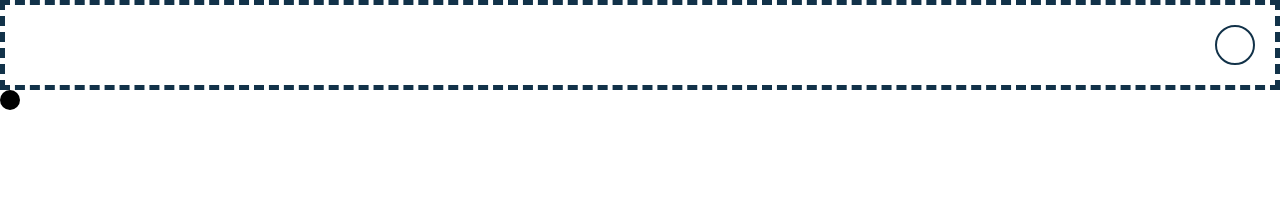
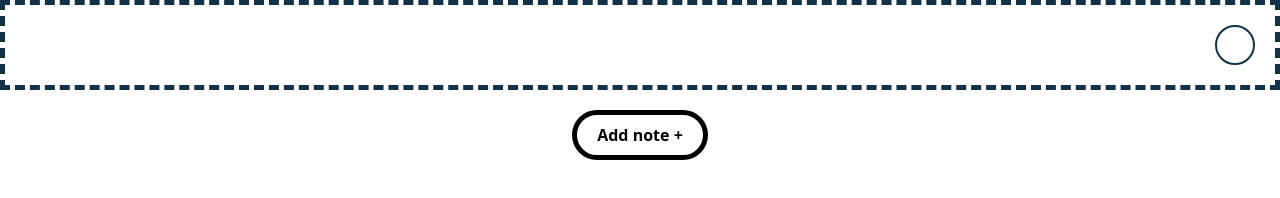
Before and after one commit to thewebsitecreator244/todolist-taskset, a website built with Vite: page index.html in a window 1280 px wide. Built offline with nearby package versions, Linux system fonts and the light colour scheme; files whose address does not match are found by name.

Commit message:
feat:added the 'add note' button

```diff
--- a/src/style.css
+++ b/src/style.css
@@ -3,6 +3,6 @@
 
 @theme {
   --color-pelenepikos-100: #d65076;
-  --color-nightmode:#123249;
-  --white:#ffffff;
+  --color-nightmode: #123249;
+  --white: #ffffff;
 }
--- a/src/view/element-control/element-control-params.js
+++ b/src/view/element-control/element-control-params.js
@@ -1,5 +1,15 @@
 const btnParams = {
   tagName: "button",
-  classList: ["bg-black", "rounded-xl", "w-5", "h-5"],
+  classList: [
+    "rounded-4xl",
+    "border-5",
+    "border-black",
+    "py-2",
+    "px-5",
+    "dark:border-white",
+    "dark:text-white",
+    "font-bold",
+  ],
+  text: "Add note +",
 };
 export { btnParams };
--- a/src/view/view-params.js
+++ b/src/view/view-params.js
@@ -1,5 +1,5 @@
 const mainParams = {
   tagName: "main",
-  classList: [],
+  classList: ["flex", "justify-center", "py-5"],
 };
 export { mainParams };
```
